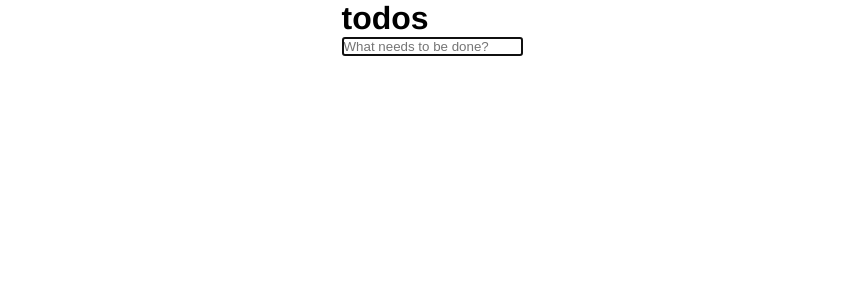
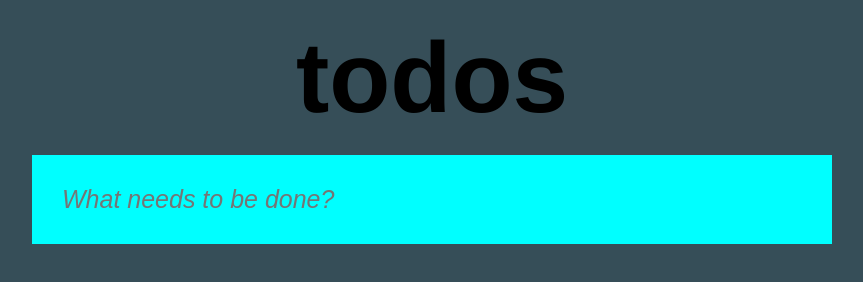
Before and after one commit to sandesa/Frontend_Inlamning_3, a plain HTML site: page index.html in a window 1280 px wide. Shown: the whole page, without its empty margins (208-1071 px from the left). Drawn offline with Linux system fonts and the light colour scheme.

Commit message:
Some css

```diff
--- a/index.html
+++ b/index.html
@@ -12,6 +12,9 @@
     <header>
       <h1>todos</h1>
       <form id="option-from">
+        <label for="input-text" id="select-all" style="display: none">
+          🔽</label
+        >
         <input
           type="text"
           name="inputText"
@@ -19,9 +22,6 @@
           placeholder="What needs to be done?"
           autofocus
         />
-        <label for="input-text" id="select-all" style="display: none">
-          🔽</label
-        >
       </form>
     </header>
     <main>
--- a/main.js
+++ b/main.js
@@ -141,7 +141,7 @@ function numberOfLi() {
     let footer = document.querySelector("footer");
 
     if (count > 0) {
-        selectBtn.style.display = 'block';
+        selectBtn.style.display = 'flex';
         footer.style.display = 'block';
         numberOfUnchecked();
     } else {
--- a/style.css
+++ b/style.css
@@ -2,6 +2,43 @@
     box-sizing: border-box;
     margin: 0;
     padding: 0;
+}
+
+html {
+    background-color: rgb(54, 78, 88);
+}
+
+h1 {
+    display: flex;
+    justify-content: center;
+    padding: 20px;
+    font-size: 100px;
+}
+
+form {
+    padding: 20px;
+    background-color: aqua;
+    display: flex;
+    min-width: 800px;
+}
+
+#select-all {
+    display: flex;
+    justify-content: center;
+    align-items: center;
+    font-size: 30px;
+}
+
+#input-text {
+    background-color: aqua;
+    padding: 10px;
+    width: 100%;
+    border: none;
+    font-size: 25px;
+}
+
+#input-text:focus {
+    outline: none;
 }
 
 body {
@@ -19,3 +56,7 @@ li {
         text-decoration: line-through;
         color: grey;
 }
+
+::placeholder {
+    font-style: italic;
+}
```
